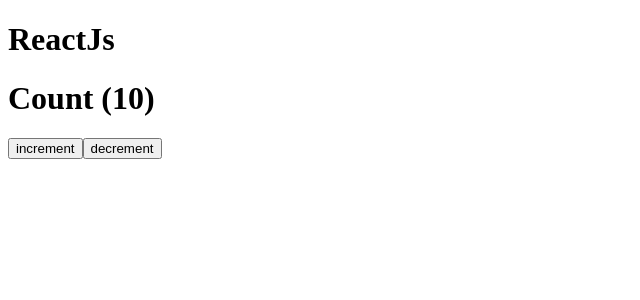
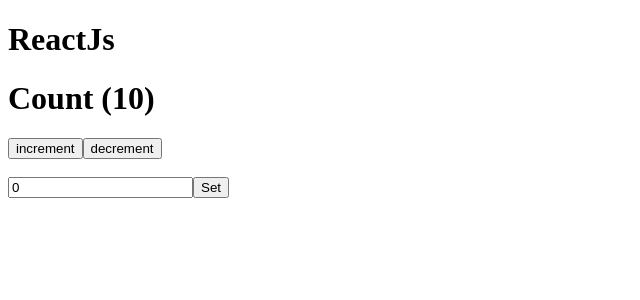
Before and after one commit to qbixmex/react-testing, a React (Vite) app: page / in a window 1280 px wide. Shown: the top 300 px of the page, without its empty margins (0-640 px from the left). Built offline with nearby package versions, Linux system fonts and the light colour scheme.

Commit message:
keyboard interactions

```diff
--- a/src/components/counter/counter.component.tsx
+++ b/src/components/counter/counter.component.tsx
@@ -1,8 +1,9 @@
-import { useState } from "react";
-import { CounterProps } from "./counter";
+import { ChangeEvent, useState } from 'react';
+import { CounterProps } from './counter';
 
 const Counter = ({ initialValue = 0 }: CounterProps) => {
   const [count, setCounter] = useState(initialValue);
+  const [amount, setAmount] = useState(0);
 
   const handleIncrement = (): void => {
     setCounter(count + 1);
@@ -12,17 +13,38 @@
     (count > 0) && setCounter(count - 1);
   };
 
+  const setCount = (): void => {
+    setCounter(amount);
+  };
+
+  const handleChangeAmount = (event: ChangeEvent<HTMLInputElement>): void => {
+    setAmount(parseInt(event.target.value));
+  };
+
   return (
     <>
       <h1>Count ({count})</h1>
 
-      <button
-        onClick={() => handleIncrement()}
-      >increment</button>
+      <section>
+        <button
+          onClick={() => handleIncrement()}
+        >increment</button>
+        <button
+          onClick={() => handleDecrement()}
+        >decrement</button>
+      </section>
 
-      <button
-        onClick={() => handleDecrement()}
-      >decrement</button>
+      <br />
+
+      <section>
+        <input
+          type="number"
+          name="amount"
+          value={amount}
+          onChange={handleChangeAmount}
+        />
+        <button onClick={setCount}>Set</button>
+      </section>
     </>
   );
 };
```
Also changed, not shown: 1 other file (tests, documents, lock files or other folders).
